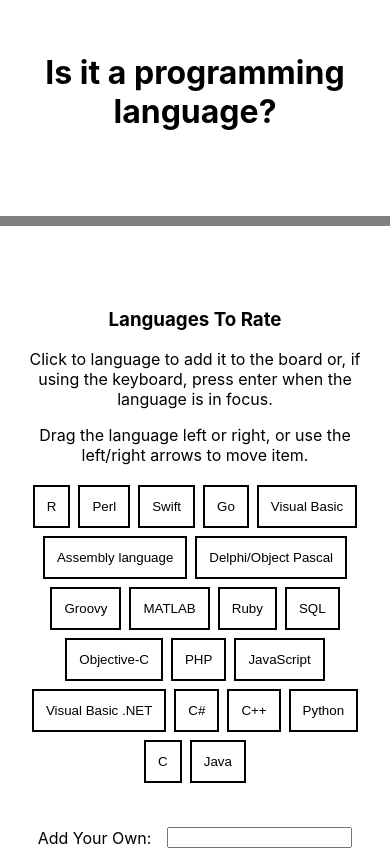
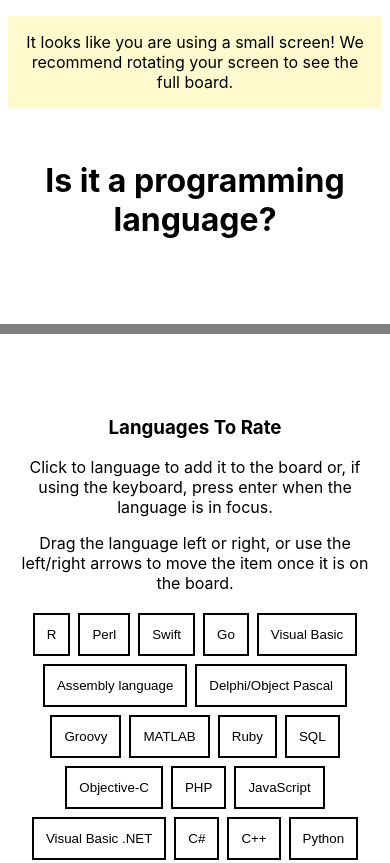
Before and after one commit to laras126/pls-webapp, a website with bundled scripts: page index.html in a window 390 px wide. Shown: the top 863 px of the page. Built offline with nearby package versions, Linux system fonts and the light colour scheme.

Commit message:
feat: add note for mobile devices

```diff
--- a/index.html
+++ b/index.html
@@ -12,6 +12,7 @@
 	<script src="https://cdnjs.cloudflare.com/ajax/libs/gsap/1.20.4/utils/Draggable.min.js" async></script>
 </head>
 <body>
+	<p class="u-hidden@tablet u-hidden@landscape u-text-center u-padding-a-1 u-background-yellow">It looks like you are using a small screen! We recommend rotating your screen to see the full board.</p>
 	<h1 class="u-text-center u-padding-tb-2">Is it a programming language?</h1>
 	<section class="a-center">
 		<p class="u-padding-lr-2">Not Real</p>
@@ -25,7 +26,7 @@
 		<div class="u-text-center">
 			<h3>Languages To Rate</h3>
 			<p>Click to language to add it to the board or, if using the keyboard, press enter when the language is in focus.</p>
-			<p>Drag the language left or right, or use the left/right arrows to move item.</p>
+			<p>Drag the language left or right, or use the left/right arrows to move the item once it is on the board.</p>
 		</div>
 		<div class="a-center u-flex-wrap-wrap js-inventory" id="inventory">
 
--- a/style.css
+++ b/style.css
@@ -55,6 +55,10 @@ body {
 	padding-right: 1rem;
 }
 
+.u-padding-a-1 {
+	padding: 1rem;
+}
+
 .u-padding-lr-2 {
 	padding-left: 2rem;
 	padding-right: 2rem;
@@ -71,6 +75,22 @@ body {
 
 .u-min-width-500 {
 	min-width: 500px;
+}
+
+.u-background-yellow {
+	background-color: lemonchiffon;
+}
+
+@media ( min-width: 700px ) {
+	.u-hidden\@tablet {
+		display: none;
+	}
+}
+
+@media ( orientation: landscape ) {
+	.u-hidden\@landscape {
+		display: none;
+	}
 }
 
 /* JS */
```
